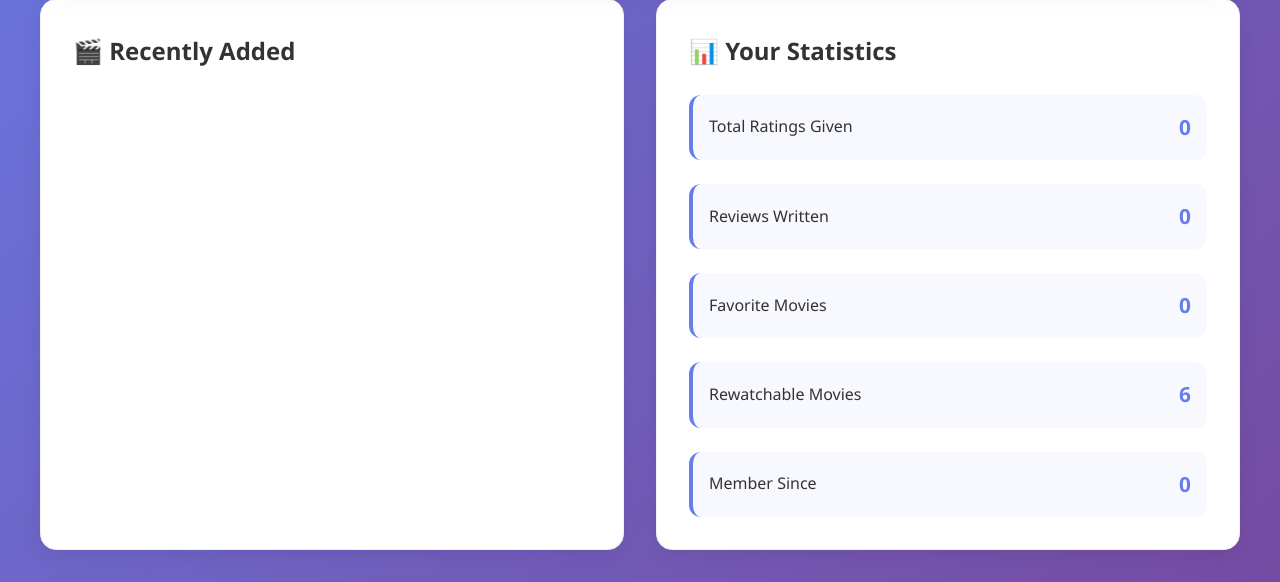
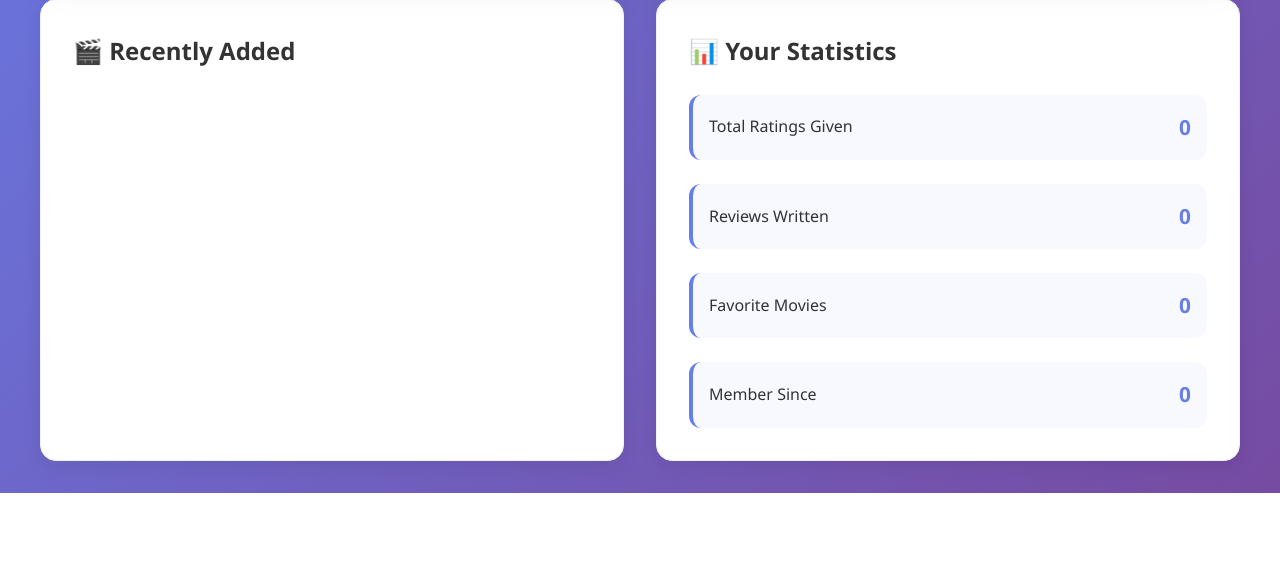
Before and after one commit to leevipun/elokuvakirja, a Flask app: page /dashboard in a window 1280 px wide. Shown: the part 530-1112 px from the top of the page. After the commit the page ends 1023 px from the top, so only its background shows below. Run offline with Flask 3, Linux system fonts and the light colour scheme; the visitor is signed in with stand-in values (Sample User, id 1); data comes from the database, SQL or seed files in the repository; data that the repository does not hold is empty.

Commit message:
Remove rewatchable movie feature from add and update movie functions; update search placeholder and results message for clarity

```diff
--- a/movies.py
+++ b/movies.py
@@ -180,9 +180,9 @@
                     owner_id,
                     director_id,
                     review,
-                    rewatchable)
+                    )
                 VALUES
-                    (?, ?, ?, ?, ?, ?, ?, ?, ?)"""
+                    (?, ?, ?, ?, ?, ?, ?, ?)"""
 
         params = (
             movie["title"],
@@ -193,7 +193,6 @@
             user_id,
             movie.get("director_id") if movie.get("director_id") else None,
             movie["review"] if movie["review"] else None,
-            bool(movie.get("rewatchable", False))
         )
 
         movie_id = db.execute(sql, params)
@@ -416,7 +415,6 @@
                  streaming_platform_id = ?,
                  director_id = ?,
                  review = ?,
-                 rewatchable = ?
              WHERE id = ? AND owner_id = ?"""
 
     params = (
@@ -427,7 +425,6 @@
         movie.get("streaming_platform_id") if movie.get("streaming_platform_id") else None,
         movie.get("director_id") if movie.get("director_id") else None,
         movie["review"] if movie["review"] else None,
-        bool(movie.get("rewatchable", False)),
         movie["id"],
         user_id
     )
--- a/templates/search.html
+++ b/templates/search.html
@@ -49,7 +49,7 @@
                             id="q"
                             name="q"
                             class="search-input"
-                            placeholder="Kirjoita elokuvan nimi, ohjaaja tai näyttelijä..."
+                            placeholder="e.g. Inception, Nolan, Action"
                             value="{{ request.args.get('q', '') }}"
                             autocomplete="off"
                         >
@@ -122,7 +122,7 @@
             {% if movies is defined %}
                 <div class="results-header">
                     <div class="results-count">
-                        Löytyi {{ movies|length }} elokuvaa
+                        Founded {{ movies|length }} movie{{ 's' if movies|length != 1 }} matching your criteria
                     </div>
                     <div class="sort-options">
                         <form method="GET" action="/search" style="display: inline;">
--- a/templates/user-dashboard.html
+++ b/templates/user-dashboard.html
@@ -132,10 +132,6 @@
                         <span class="stats-item-value">{{ user_data.total_favorites }}</span>
                     </div>
                     <div class="stats-item">
-                        <span class="stats-item-label">Rewatchable Movies</span>
-                        <span class="stats-item-value">6</span>
-                    </div>
-                    <div class="stats-item">
                         <span class="stats-item-label">Member Since</span>
                         <span class="stats-item-value">{{ user_data.member_since }}</span>
                     </div>
```
